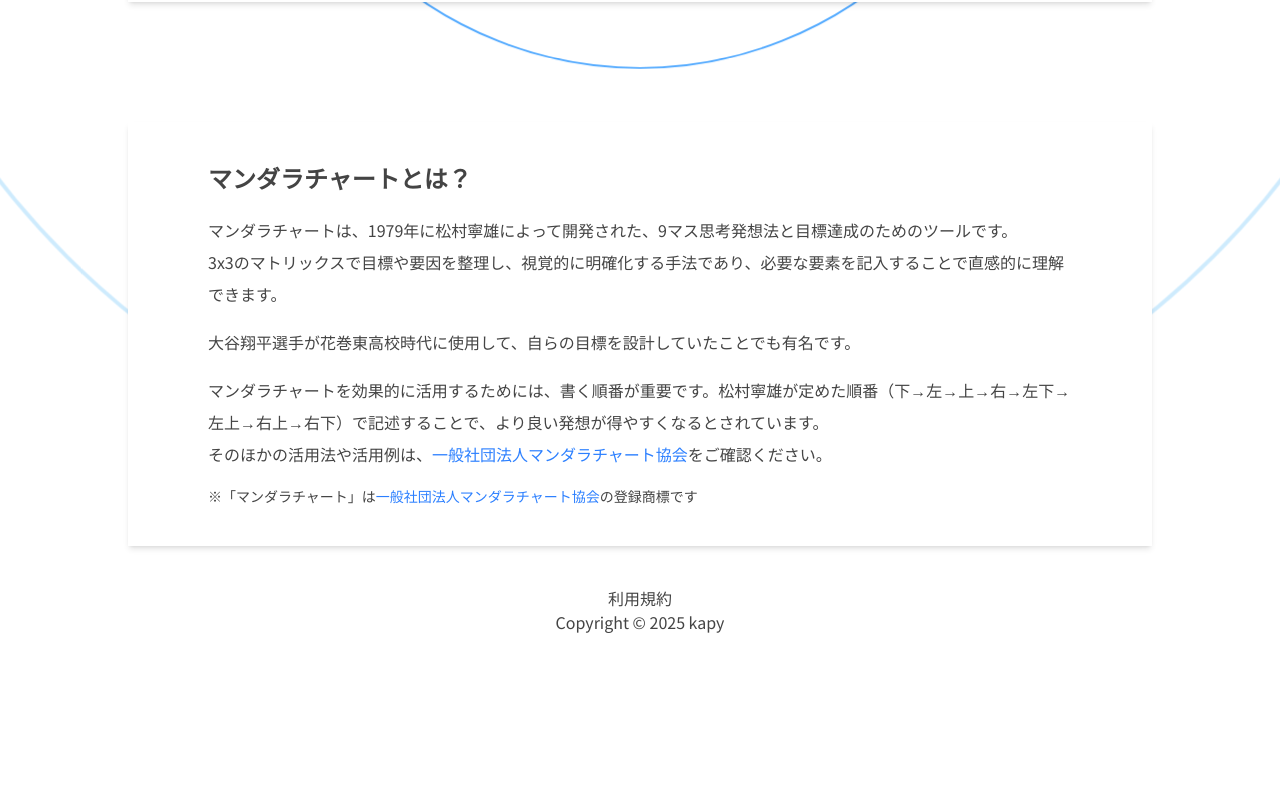
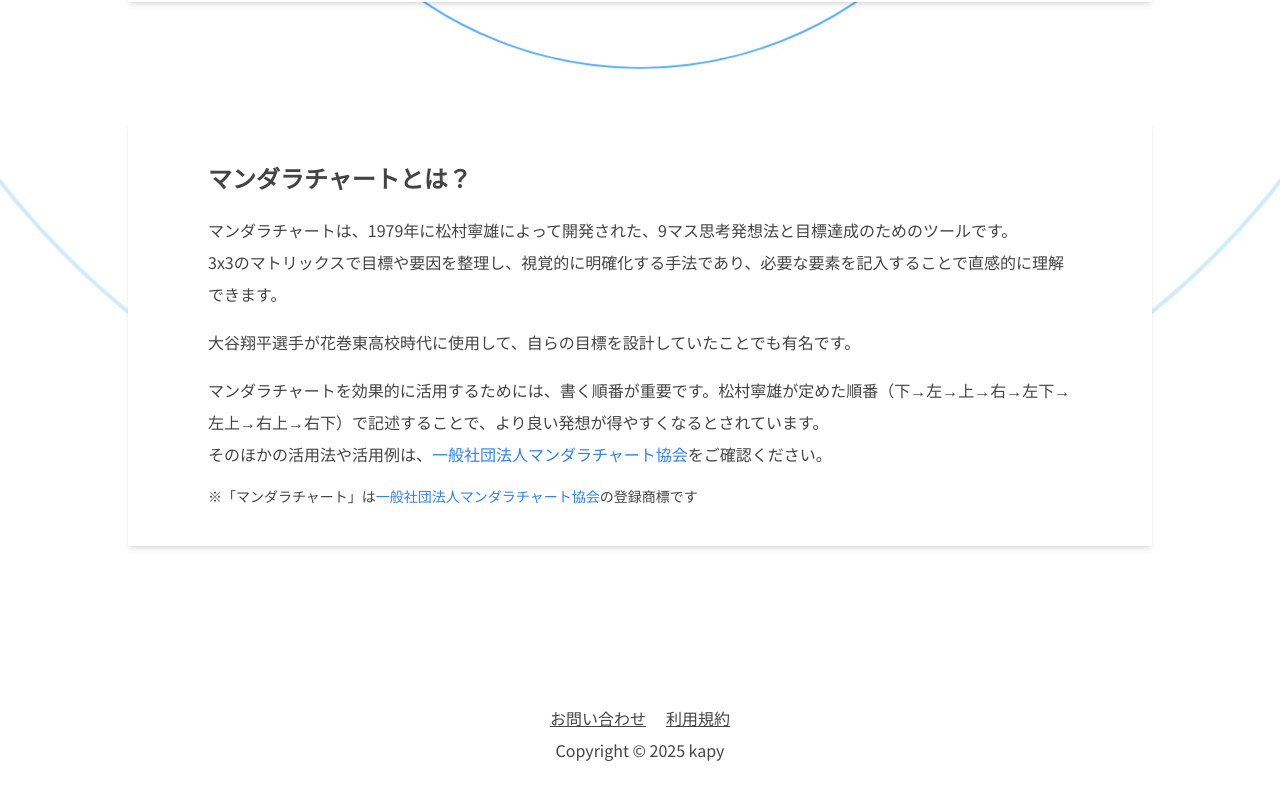
Before and after one commit to kapibara99/mandala_chart, a React (Vite) app: page / in a window 1280 px wide. Shown: the part 1026-1826 px from the top of the page. Before the commit the page ends 1660 px from the top, so only its background shows below. Built offline with nearby package versions, Linux system fonts and the light colour scheme.

Commit message:
add GA and Contact

```diff
--- a/index.html
+++ b/index.html
@@ -19,6 +19,13 @@
       src="https://pagead2.googlesyndication.com/pagead/js/adsbygoogle.js?client=ca-pub-7649851673983440"
       crossorigin="anonymous"
     ></script>
+    <script
+      id="Cookiebot"
+      src="https://consent.cookiebot.com/uc.js"
+      data-cbid="452f7986-9a48-49a3-afe5-1ddb1ab59e12"
+      type="text/javascript"
+      async
+    ></script>
     <meta property="og:title" content="MANDALA CHART GENERATOR | マンダラチャートジェネレータ" />
     <meta property="og:type" content="website" />
     <meta
@@ -38,6 +45,17 @@
     <link rel="preconnect" href="https://fonts.gstatic.com" crossorigin />
     <link href="https://fonts.googleapis.com/css2?family=Noto+Sans+JP:wght@400,700&display=swap" rel="stylesheet" />
   </head>
+  <!-- Google tag (gtag.js) -->
+  <script async src="https://www.googletagmanager.com/gtag/js?id=G-K2RHZEXSPG"></script>
+  <script>
+    window.dataLayer = window.dataLayer || [];
+    function gtag() {
+      dataLayer.push(arguments);
+    }
+    gtag("js", new Date());
+
+    gtag("config", "G-K2RHZEXSPG");
+  </script>
   <body>
     <div id="root"></div>
     <script type="module" src="/src/main.tsx"></script>
--- a/src/components/footer.tsx
+++ b/src/components/footer.tsx
@@ -2,8 +2,16 @@ import { NavLink } from "react-router";
 
 export default function Footer() {
   return (
-    <footer className="w-full text-center mt-10">
-      <NavLink to="kiyaku">利用規約</NavLink>
+    <footer className="w-full text-center mt-30 py-10">
+      <div className="flex justify-center gap-5 mb-2">
+        <a href="https://forms.gle/Bcv8mHhJvipuBhd18" className="underline hover:text-attention" target="_blank" rel="noopener">
+          お問い合わせ
+        </a>
+        <NavLink className="underline hover:text-attention" to="kiyaku">
+          利用規約
+        </NavLink>
+      </div>
+
       <p>Copyright &copy; {`${new Date().getFullYear()}`} kapy</p>
     </footer>
   );
```
